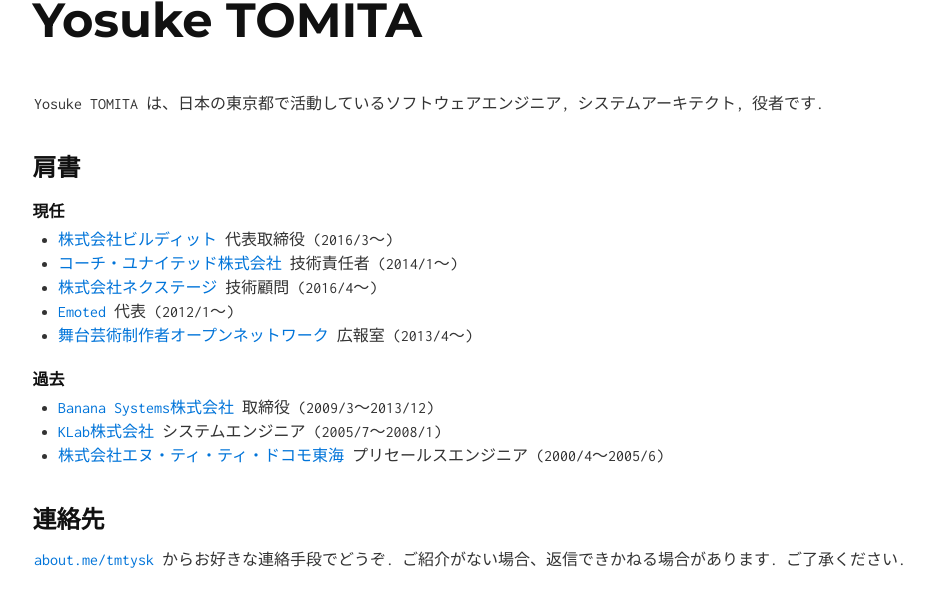
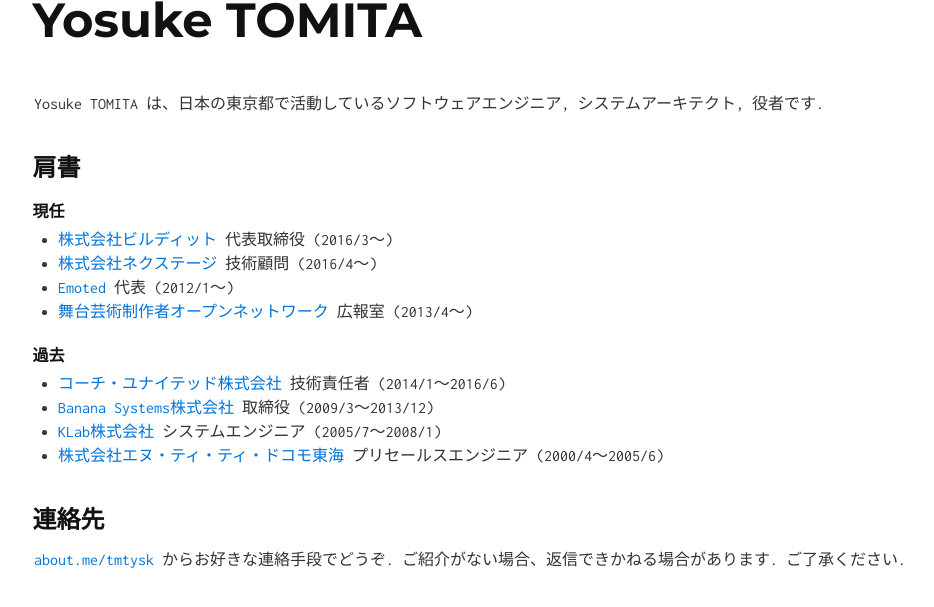
Before and after one commit to tmtysk/tmtysk.github.io, a Jekyll site: the page built from index.md, in a window 1280 px wide, cut to the strip 184-791 px from the top of the page. Shown: the whole strip, without its empty margins (14-948 px from the left). Built offline with Jekyll 4.4.1, drawn with Linux system fonts in a browser that asks for light colours.

Commit message:
updated job status.

```diff
--- a/index.md
+++ b/index.md
@@ -9,13 +9,13 @@ layout: default
 ### 現任
 
 * [株式会社ビルディット](http://bldt.jp) 代表取締役 (2016/3〜)
-* [コーチ・ユナイテッド株式会社](http://cunited.jp) 技術責任者 (2014/1〜)
 * [株式会社ネクステージ](http://i-nextage.co.jp) 技術顧問 (2016/4〜)
 * [Emoted](http://emoted.in) 代表 (2012/1〜)
 * [舞台芸術制作者オープンネットワーク](http://onpam.net) 広報室 (2013/4〜)
 
 ### 過去
 
+* [コーチ・ユナイテッド株式会社](http://cunited.jp) 技術責任者 (2014/1〜2016/6)
 * [Banana Systems株式会社](http://banana.systems/) 取締役 (2009/3〜2013/12)
 * [KLab株式会社](http://www.klab.com/) システムエンジニア (2005/7〜2008/1)
 * [株式会社エヌ・ティ・ティ・ドコモ東海](http://www.nttdocomo.co.jp/) プリセールスエンジニア (2000/4〜2005/6)
```
